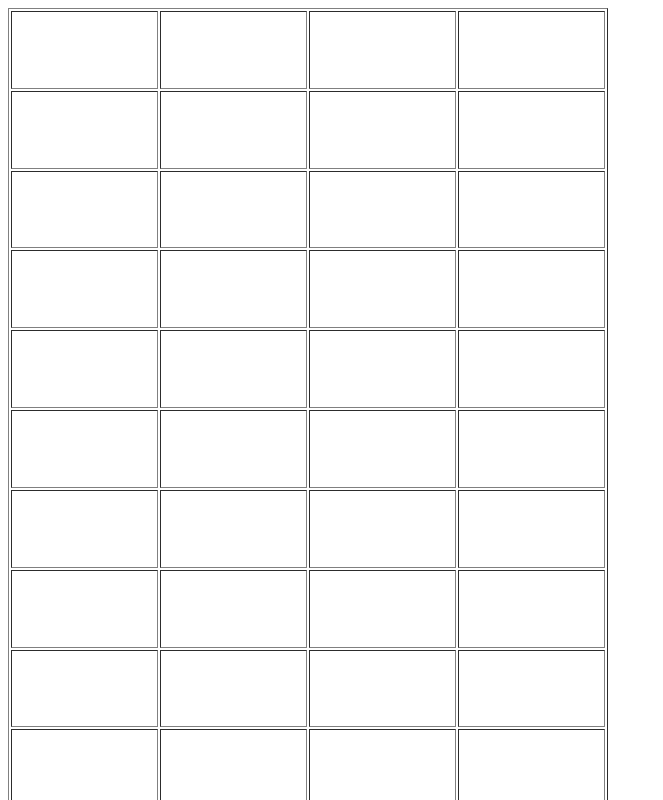
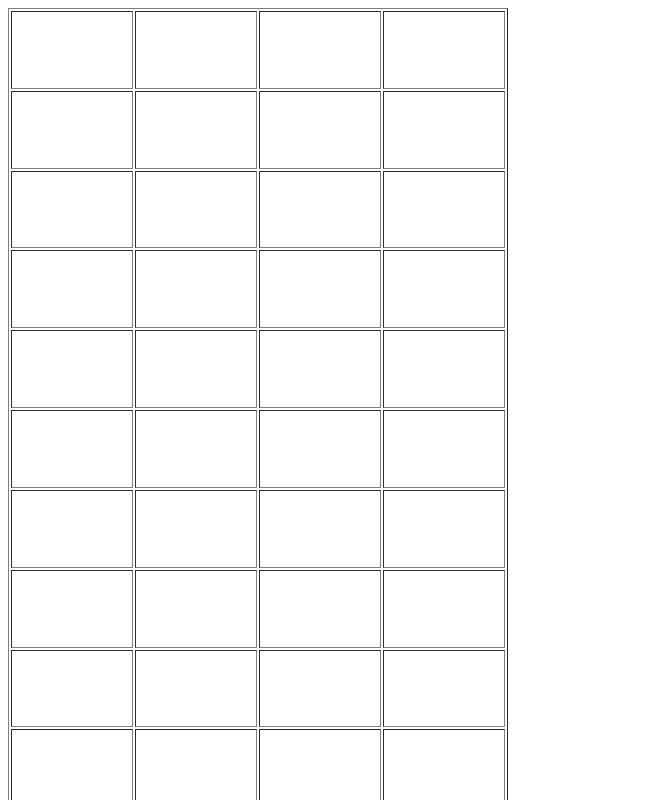
Before and after one commit to eunhynugkim/web-study, a plain HTML site: page 20190526/layout.html in a window 1280 px wide. Shown: the top 800 px of the page, without its empty margins (0-663 px from the left). Drawn offline with Linux system fonts and the light colour scheme.

Commit message:
20190521 5주차 학습정리

```diff
--- a/20190526/layout.html
+++ b/20190526/layout.html
@@ -4,7 +4,7 @@
     <meta charset="UTF-8">
 </head>
 <body>
-<table border="1" width="600px" height="2000px">
+<table border="1" width="500px" height="2000px">
     <tr>
         <th scope="col"></th>
         <th scope="col"></th>
```
